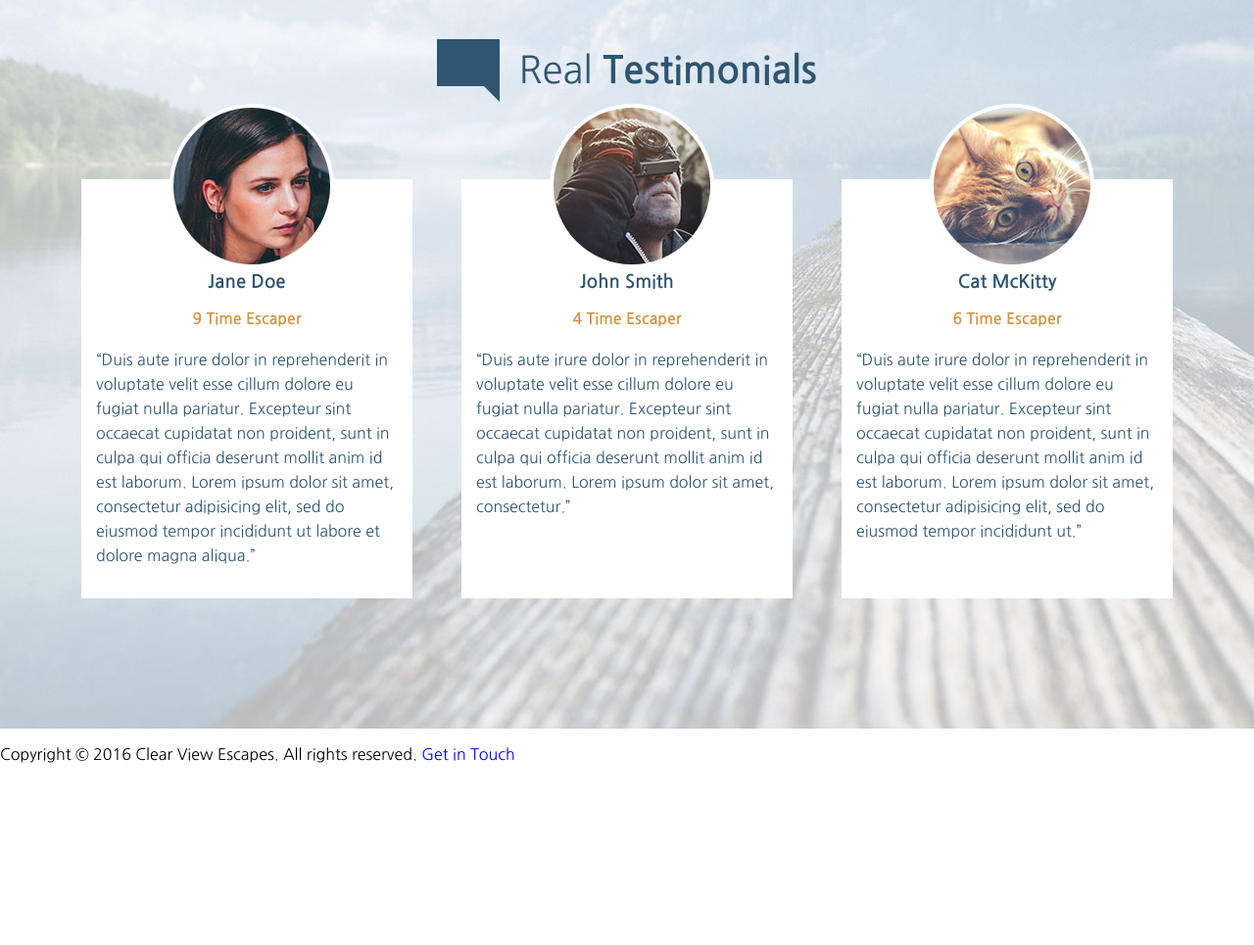
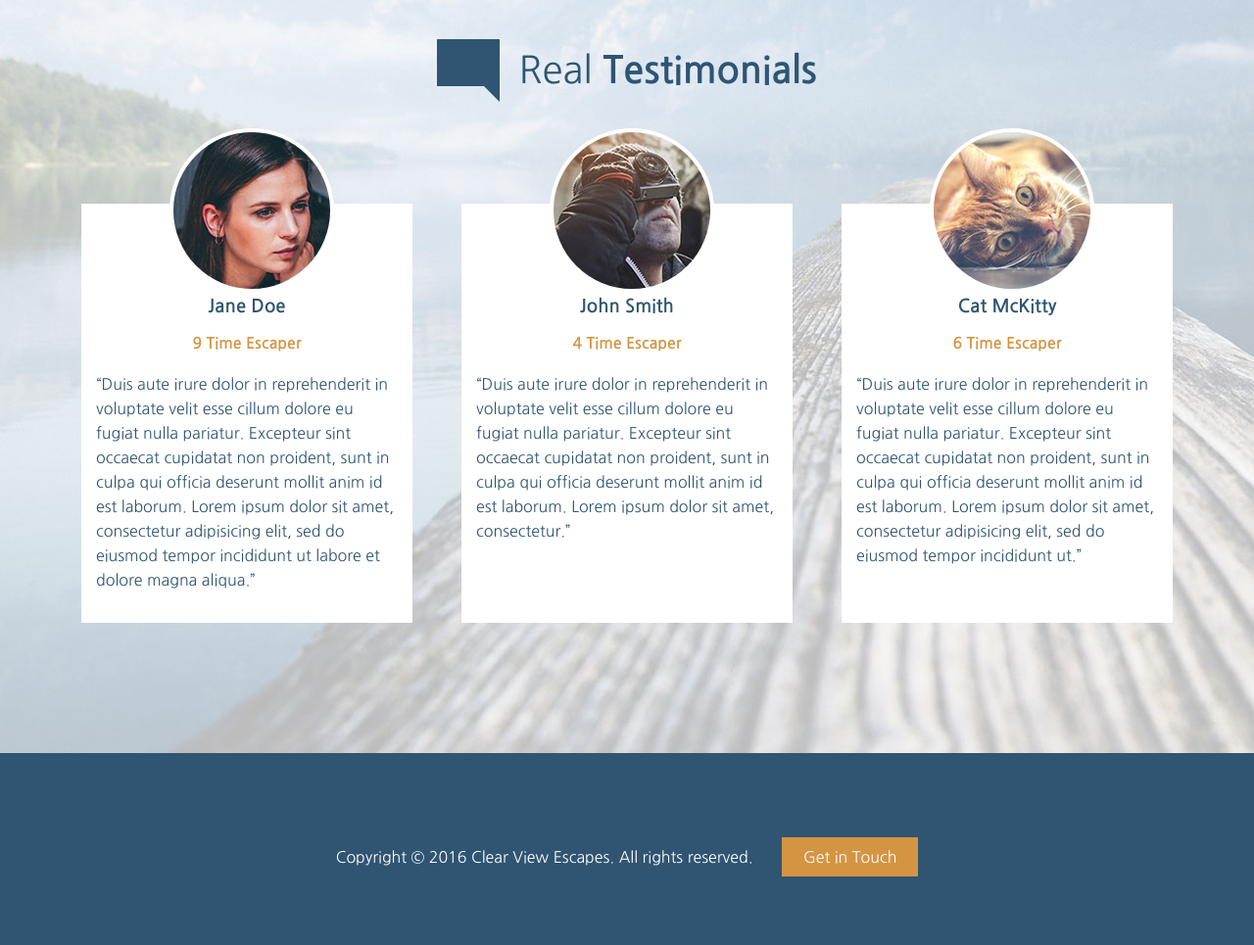
Before and after one commit to rosemdev/travelAgency, a website built with webpack: page src/index.html in a window 1280 px wide. Shown: the part 2700-3665 px from the top of the page at 98% size. Before the commit the page ends 3496 px from the top, so only its background shows below. Built offline with nearby package versions, Linux system fonts and the light colour scheme; some packages are replaced by stand-ins of ours.

Commit message:
add footer

```diff
--- a/src/assets/styles/common.pcss
+++ b/src/assets/styles/common.pcss
@@ -43,7 +43,7 @@
           padding: 3px;
           margin: 3px;
           border: 2px transparent solid;
-          transition: border-bottom .3s ease-in-out;
+          transition: border-bottom .3s ease-in-out, background-color .5s ease-in-out;
           text-align: center;
           font-weight: var(--light);
           &:hover {
@@ -117,7 +117,11 @@
         display: inline-block;
         font-weight: var(--bold);
         white-space: nowrap;
+        transition: background-color .5s ease-in-out;
 
+        &:hover {
+          background-color: var(--blue);
+        }
       }
     }
 
@@ -229,6 +233,7 @@
     display: flex;
     flex-direction: column;
     justify-content: space-around;
+    margin-top: 25px;
     & .user-card {
       background-color: white;
       position: relative;
@@ -269,3 +274,25 @@
     }
   }
 }
+
+footer {
+  background-color: var(--blue);
+  color: white;
+  text-align: center;
+
+  & p {
+    & a {
+      display: inline-block;
+      background-color: var(--orange);
+      padding: 10px 22px;
+      color: white;
+      margin: 15px  0 0 25px;
+      transition: background-color .5s ease-in-out;
+      &:hover {
+        background-color: var(--lightBlue);
+      }
+    }
+  }
+
+
+}
--- a/src/index.html
+++ b/src/index.html
@@ -198,7 +198,9 @@
     </div>
 </div>
 <footer>
-    <p>Copyright &copy; 2016 Clear View Escapes. All rights reserved. <a href="#">Get in Touch</a></p>
+    <div class="page-section main-content">
+        <p>Copyright &copy; 2016 Clear View Escapes. All rights reserved. <a href="#">Get in Touch</a></p>
+    </div>
 </footer>
 <script src="./main.js"></script>
 </body>
```
